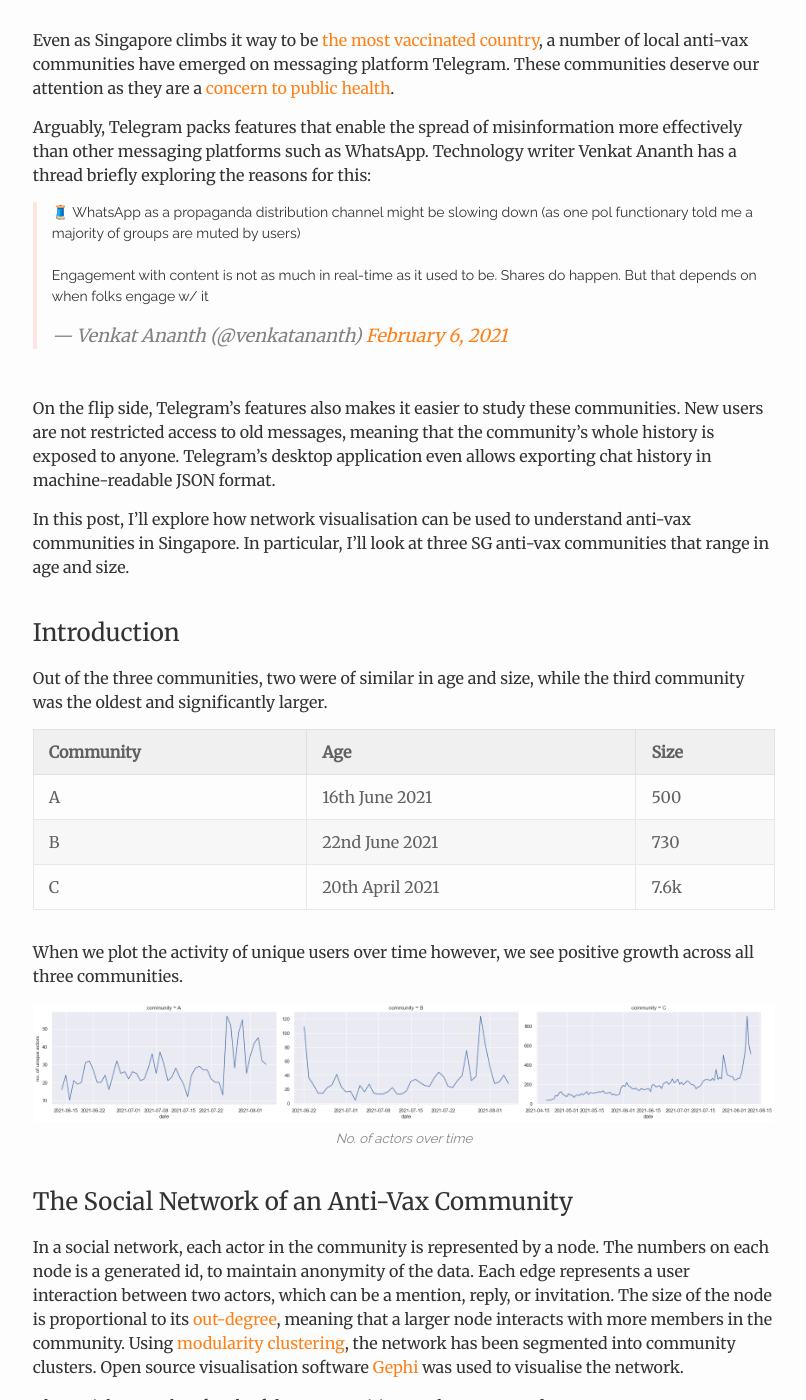
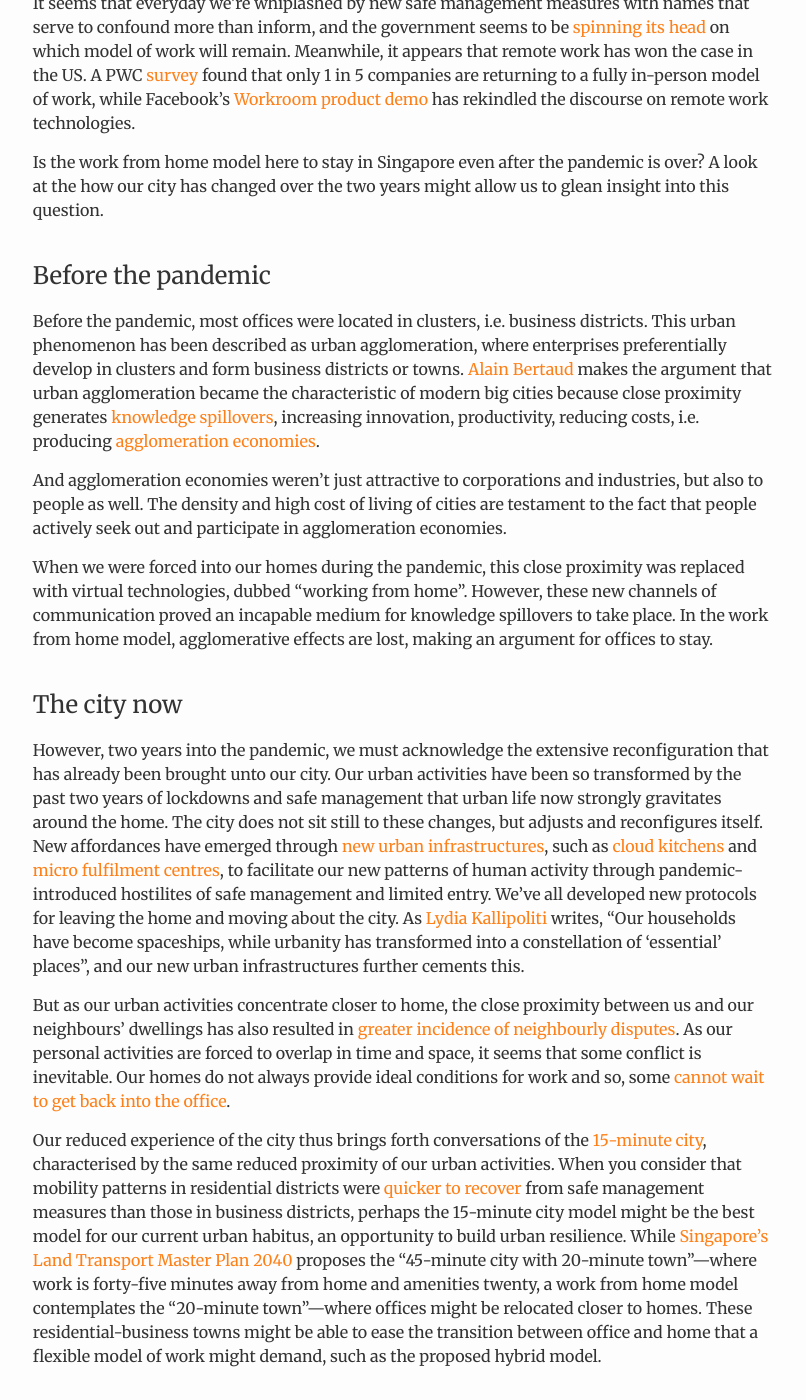
Before and after one commit to vnck/vnck.github.io, a Jekyll site: the page built from _posts/2021-08-26-.md, in a window 1280 px wide and 1400 px high, scrolled down 241 px. Shown: the whole window, without its empty margins (236-1042 px from the left). Built offline with Jekyll 4.4.1, drawn with Linux system fonts in a browser that asks for light colours; comment, search, counter and statistics services are not loaded; some of the changed text lies outside the part shown.

Commit message:
new post

```diff
--- /dev/null
+++ b/_posts/2021-08-26-.md
@@ -0,0 +1,37 @@
+---
+layout: post
+title: "Urban perspectives of working from home"
+date: 2021-08-18
+tag: [codespace, cities]
+image: /assets/posts/2021-08-18-visualising-sg-anti-vax-communities/word_network_B.png
+description: "Exploring Singaporean anti-vax communities through network visualisation."
+permalink: /writings/visualising-singapore-anti-vax-communities
+---
+
+It seems that everyday we're whiplashed by new safe management measures with names that serve to confound more than inform, and the government seems to be [spinning its head](https://www.straitstimes.com/singapore/health/back-to-the-office-from-aug-19-but-hybrid-work-is-here-to-stay) on which model of work will remain. Meanwhile, it appears that remote work has won the case in the US. A PWC [survey](https://www.pwc.com/us/en/library/pulse-survey/future-of-work.html) found that only 1 in 5 companies are returning to a fully in-person model of work, while Facebook's [Workroom product demo](https://venturebeat.com/2021/08/19/facebook-unveils-horizon-workrooms-for-remote-co-working-in-vr/) has rekindled the discourse on remote work technologies.
+
+Is the work from home model here to stay in Singapore even after the pandemic is over? A look at the how our city has changed over the two years might allow us to glean insight into this question.
+
+## Before the pandemic
+
+Before the pandemic, most offices were located in clusters, i.e. business districts. This urban phenomenon has been described as urban agglomeration, where enterprises preferentially develop in clusters and form business districts or towns. [Alain Bertaud](https://mitpress.mit.edu/books/order-without-design) makes the argument that urban agglomeration became the characteristic of modern big cities because close proximity generates [knowledge spillovers](https://en.wikipedia.org/wiki/Knowledge_spillover), increasing innovation, productivity, reducing costs, i.e. producing [agglomeration economies](https://en.wikipedia.org/wiki/Economies_of_agglomeration).
+
+And agglomeration economies weren't just attractive to corporations and industries, but also to people as well. The density and high cost of living of cities are testament to the fact that people actively seek out and participate in agglomeration economies.
+
+When we were forced into our homes during the pandemic, this close proximity was replaced with virtual technologies, dubbed "working from home". However, these new channels of communication proved an incapable medium for knowledge spillovers to take place. In the work from home model, agglomerative effects are lost, making an argument for offices to stay.
+
+## The city now
+
+However, two years into the pandemic, we must acknowledge the extensive reconfiguration that has already been brought unto our city. Our urban activities have been so transformed by the past two years of lockdowns and safe management that urban life now strongly gravitates around the home. The city does not sit still to these changes, but adjusts and reconfigures itself. New affordances have emerged through [new urban infrastructures](https://www.channelnewsasia.com/singapore/infocus-e-commerce-online-shopping-urban-planning-delivery-singapore-2109426), such as [cloud kitchens](https://asia.nikkei.com/Business/Food-Beverage/Asia-s-cloud-kitchens-expect-delivery-boom-to-outlast-COVID) and [micro fulfilment centres](https://www.channelnewsasia.com/singapore/autonomous-robot-delivery-punggol-imda-otsaw-camello-321246), to facilitate our new patterns of human activity through pandemic-introduced hostilites of safe management and limited entry. We've all developed new protocols for leaving the home and moving about the city. As [Lydia Kallipoliti](https://www.e-flux.com/architecture/at-the-border/325754/zoom-in-zoom-out/) writes, "Our households have become spaceships, while urbanity has transformed into a constellation of 'essential' places", and our new urban infrastructures further cements this.
+
+But as our urban activities concentrate closer to home, the close proximity between us and our neighbours' dwellings has also resulted in [greater incidence of neighbourly disputes](https://www.channelnewsasia.com/singapore/neighbour-disputes-comunity-mediation-compulsory-review-252606). As our personal activities are forced to overlap in time and space, it seems that some conflict is inevitable. Our homes do not always provide ideal conditions for work and so, some [cannot wait to get back into the office](https://www.channelnewsasia.com/commentary/work-from-home-stress-back-to-office-covid-19-1981786).
+
+Our reduced experience of the city thus brings forth conversations of the [15-minute city](https://en.wikipedia.org/wiki/15_minute_city), characterised by the same reduced proximity of our urban activities. When you consider that mobility patterns in residential districts were [quicker to recover](https://ual.sg/post/2021/05/31/impact-of-the-pandemic-on-bus-ridership-in-singapore/) from safe management measures than those in business districts, perhaps the 15-minute city model might be the best model for our current urban habitus, an opportunity to build urban resilience. While [Singapore's Land Transport Master Plan 2040](https://www.channelnewsasia.com/singapore/45-minute-city-20-minute-towns-land-transport-master-plan-2040-906091) proposes the "45-minute city with 20-minute town"—where work is forty-five minutes away from home and amenities twenty, a work from home model contemplates the "20-minute town"—where offices might be relocated closer to homes. These residential-business towns might be able to ease the transition between office and home that a flexible model of work might demand, such as the proposed hybrid model.
+
+## The hybrid future
+
+If a hybrid model was to take hold, the separation of work into the office space and home space demands a new set of expectations over how work is distributed across these spaces. What kind of work should done in the office, and what kind of work should be done at home? How can we support a smooth transition of work between these two spaces?
+
+This might depend heavily on the digital infrastructures that support work from home. The fact is that the current tech ecosystem of the work from home model, be it video conferencing technologies or the [metaverse](https://www.theverge.com/22588022/mark-zuckerberg-facebook-ceo-metaverse-interview), are currently less than ideal. On one hand, our present technologies simply does not have the capability to support serendipituous encounters and cultivate knowledge spillovers, a benefit that provides for a convincing reason that the in-person work model should remain. On the other hand, these technologies have also added a lot of friction to work. Most of us are [overworked](https://www.channelnewsasia.com/commentary/coronavirus-covid-19-remote-work-from-home-burnout-stress-tips-765771), wrought with [zoom fatigue](https://theconvivialsociety.substack.com/p/a-theory-of-zoom-fatigue/), and [refurnishing our homes](https://www.eurozine.com/the-anatomy-of-zoom-fatigue/) to be more zoom-friendly. Our present reality is that the technologies we've employed to support work from home simply are costly and not sustainable in the long term.
+
+What the post-pandemic city demands from us, is to examine and rehaul the existing infrastructures for work, to reconfigure them to support a more flexible lifestyle that will come to be the prevailing expectation of work.
```
Also changed, not shown: _posts/2021-04-28-what-i-think-about-when-i-watch-surveillance.md (+1 -1 lines), tag/cities.md (added, +5 -0 lines).
